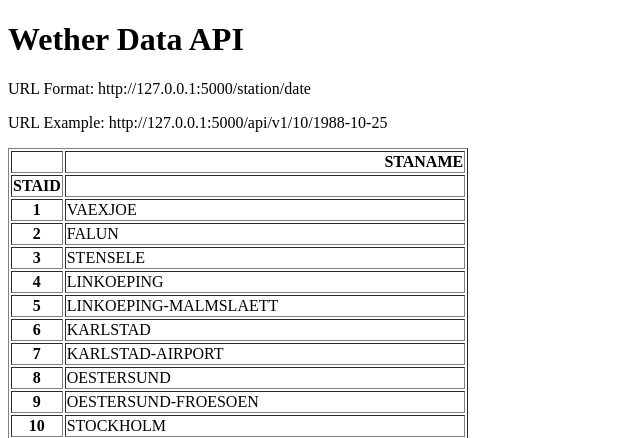
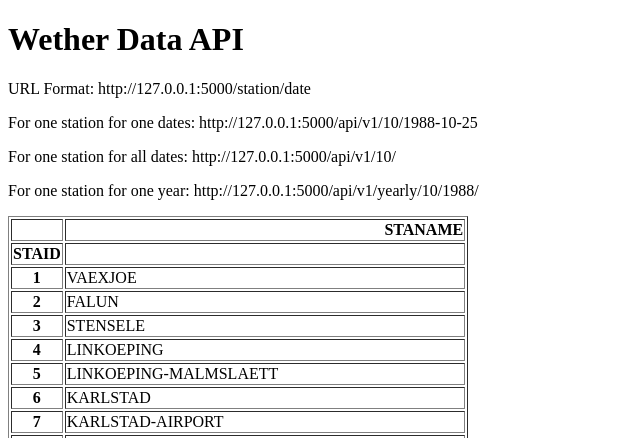
Before and after one commit to DanilRodenko/weather_api, a Flask app: page / in a window 1280 px wide. Shown: the top 438 px of the page, without its empty margins (0-640 px from the left). Run offline with Flask 3, Linux system fonts and the light colour scheme.

Commit message:
Add URL endpoint for yearly and all data

```diff
--- a/main.py
+++ b/main.py
@@ -20,5 +20,20 @@ def about(station, date):
             "date" : date,
             "temperatures": str(temperature)}
 
+@app.route("/api/v1/<station>/")
+def all_data(station):
+    filename = "data_small/TG_STAID" + str(station).zfill(6) + ".txt"
+    df = pd.read_csv(filename, skiprows=20, parse_dates=['    DATE'])
+    result = df.to_dict(orient="records")
+    return result
+
+@app.route("/api/v1/yearly/<station>/<year>/")
+def all_year(station, year):
+    filename = "data_small/TG_STAID" + str(station).zfill(6) + ".txt"
+    df = pd.read_csv(filename, skiprows=20)
+    df['    DATE'] = df['    DATE'].astype(str)
+    result = df[df['    DATE'].str.startswith(str(year))].to_dict(orient='records')
+    return result
+
 if __name__ == "__main__":
-    app.run(debug=True, port=5000)
+    app.run(debug=True, port=5002)
--- a/templates/home.html
+++ b/templates/home.html
@@ -7,7 +7,9 @@
 <body>
 <h1>Wether Data API</h1>
 <p>URL Format: http://127.0.0.1:5000/station/date</p>
-<p>URL Example: http://127.0.0.1:5000/api/v1/10/1988-10-25</p>
+<p>For one station for one dates: http://127.0.0.1:5000/api/v1/10/1988-10-25</p>
+<p>For one station for all dates: http://127.0.0.1:5000/api/v1/10/</p>
+<p>For one station for one year: http://127.0.0.1:5000/api/v1/yearly/10/1988/</p>
 <p>{{data|safe}}</p>
 </body>
 </html>
```
